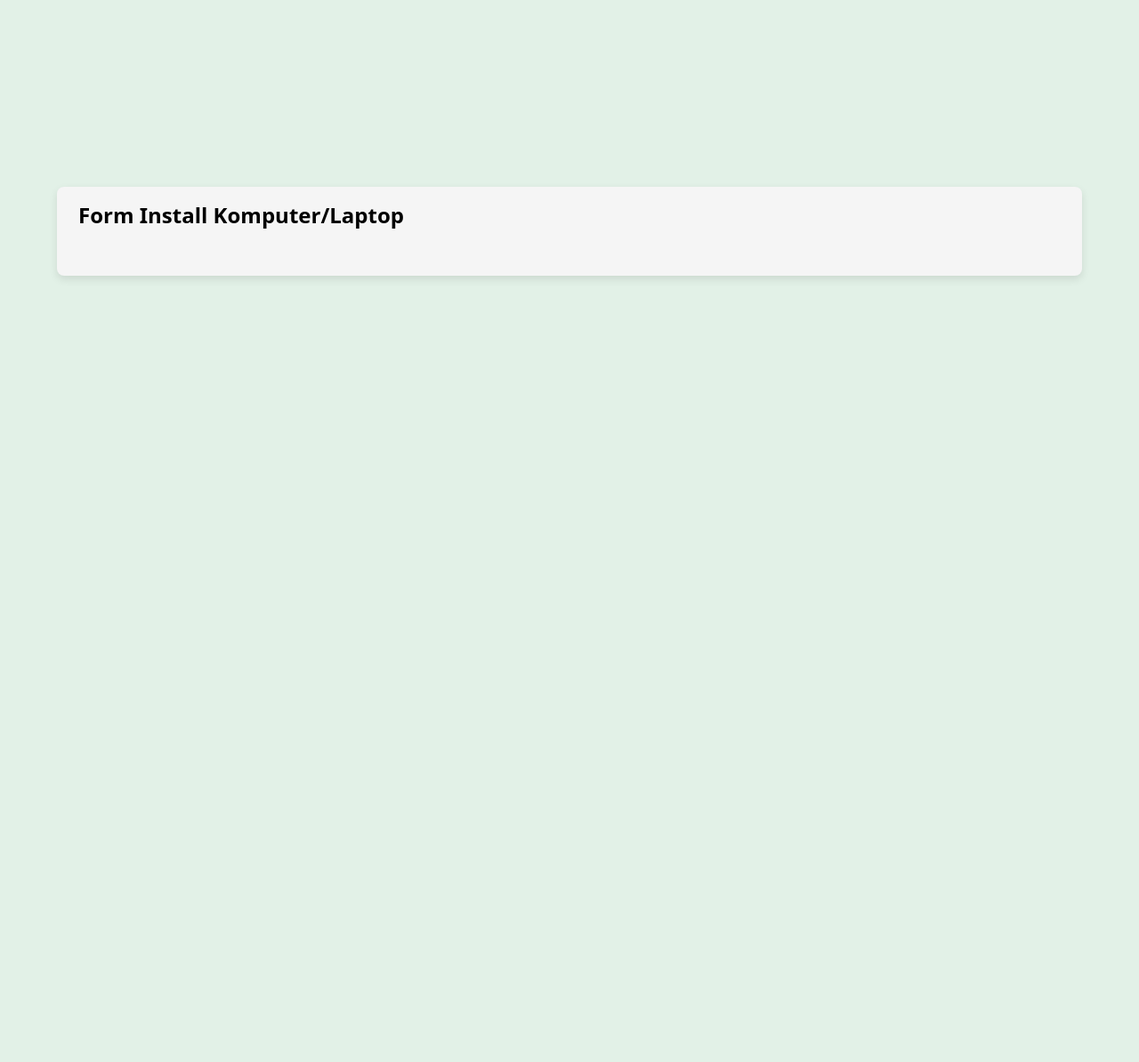
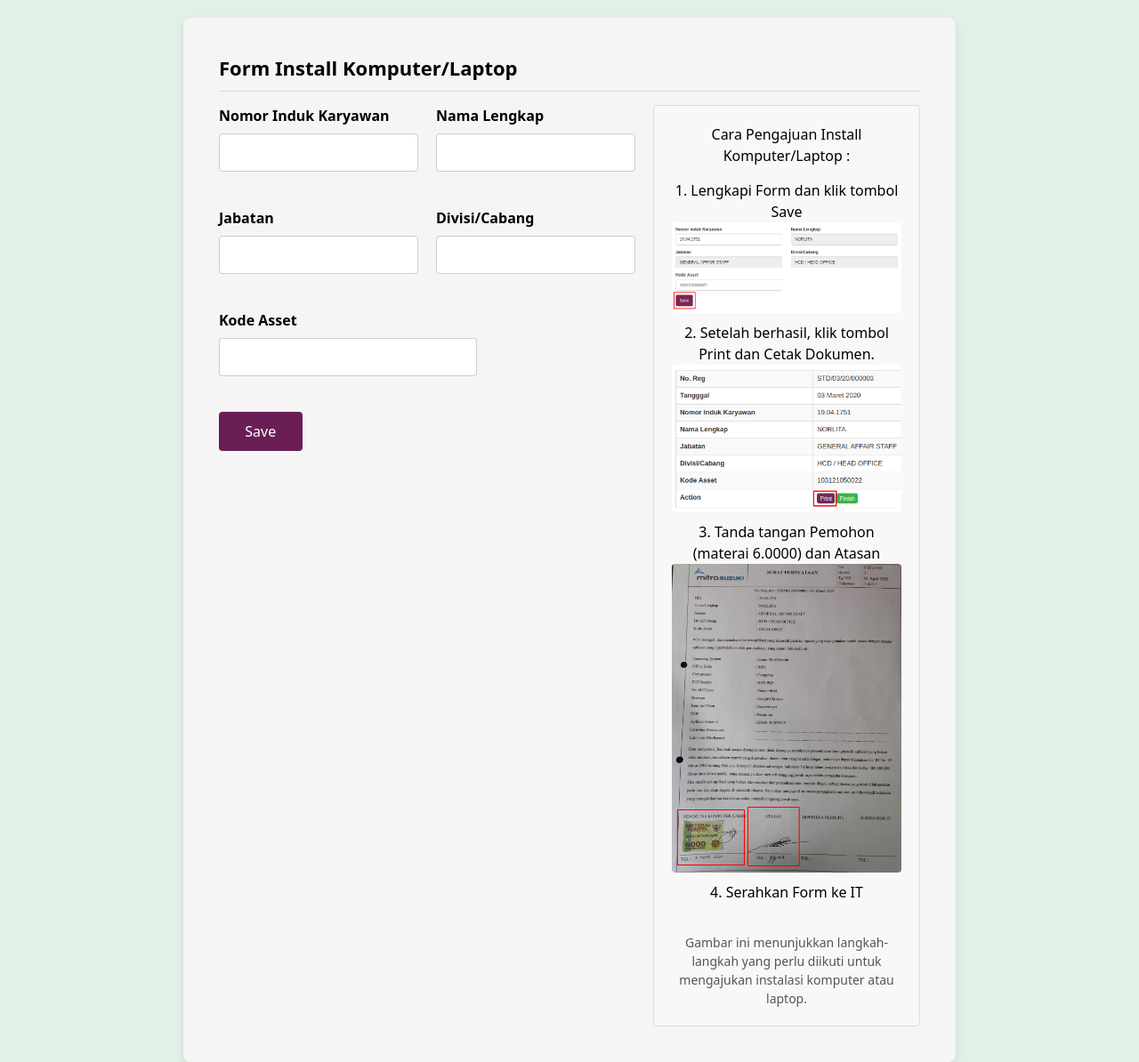
Before and after one commit to Aedezz/it-suzuki, a Laravel app: page /installasi-pc in a window 1280 px wide. Shown: the part 60-1254 px from the top of the page at 89% size. Before the commit the page ends 374 px from the top, so only its background shows below. Run offline with Laravel 10, Linux system fonts and the light colour scheme.

Commit message:
gilakssssss

```diff
--- a/resources/views/form-db/pc.blade.php
+++ b/resources/views/form-db/pc.blade.php
@@ -1,8 +1,70 @@
 @include('layout.navbar')
 
-<div style="display: flex; justify-content: center; align-items: center; height: 65vh;">
-    <div style="width: 90%; max-width: 1200px; background-color: #f5f5f5; border-radius: 8px; padding: 50px; box-shadow: 0px 4px 10px rgba(0, 0, 0, 0.1); text-align: center; position: relative;">
-        <h2 class="font-sans text-2xl font-bold absolute top-4 left-6 form-it-title">Form Install Komputer/Laptop</h2>
+<div style="display: flex; justify-content: center; align-items: flex-start; height: 100vh; padding: 20px;">
+    <div style="width: 70%; max-width: 1000px; background-color: #f5f5f5; border-radius: 8px; padding: 40px; box-shadow: 0px 4px 10px rgba(0, 0, 0, 0.1); text-align: left; position: relative;">
+        <h2 class="font-sans text-2xl font-bold" style="font-size: 22px; margin-bottom: 15px; border-bottom: 1px solid #ddd; padding-bottom: 10px;">
+            Form Install Komputer/Laptop
+        </h2>
 
+        <form style="display: flex;">
+            <!-- Left section for form fields -->
+            <div style="flex: 1; margin-right: 20px;">
+                <div style="display: flex; flex-wrap: wrap; gap: 20px;">
+                    <div style="flex: 1; min-width: 45%; margin-bottom: 20px;">
+                        <label for="no_induk" style="display: block; font-weight: bold; font-size: 16px;">Nomor Induk Karyawan</label>
+                        <input type="text" id="no_induk" name="no_induk" style="width: 100%; padding: 10px; margin-top: 8px; border-radius: 4px; border: 1px solid #ccc; font-size: 14px;">
+                    </div>
+
+                    <div style="flex: 1; min-width: 45%; margin-bottom: 20px;">
+                        <label for="nama_leng" style="display: block; font-weight: bold; font-size: 16px;">Nama Lengkap</label>
+                        <input type="text" id="nama_leng" name="nama_leng" style="width: 100%; padding: 10px; margin-top: 8px; border-radius: 4px; border: 1px solid #ccc; font-size: 14px;">
+                    </div>
+
+                    <div style="flex: 1; min-width: 45%; margin-bottom: 20px;">
+                        <label for="jabatan" style="display: block; font-weight: bold; font-size: 16px;">Jabatan</label>
+                        <input type="text" id="jabatan" name="jabatan" style="width: 100%; padding: 10px; margin-top: 8px; border-radius: 4px; border: 1px solid #ccc; font-size: 14px;">
+                    </div>
+
+                    <div style="flex: 1; min-width: 45%; margin-bottom: 20px;">
+                        <label for="divisi_cbg" style="display: block; font-weight: bold; font-size: 16px;">Divisi/Cabang</label>
+                        <input type="text" id="divisi_cbg" name="divisi_cbg" style="width: 100%; padding: 10px; margin-top: 8px; border-radius: 4px; border: 1px solid #ccc; font-size: 14px;">
+                    </div>
+
+                    <div style="flex: 1; min-width: 45%; margin-bottom: 20px;">
+                        <label for="kode_ass" style="display: block; font-weight: bold; font-size: 16px;">Kode Asset</label>
+                        <input type="text" id="kode_ass" name="kode_ass" style="width: 100%; max-width: 290px; padding: 10px; margin-top: 8px; border-radius: 4px; border: 1px solid #ccc; font-size: 14px;">
+                    </div>
+                </div>
+
+                <button type="submit" style="max-width: 20%; padding: 10px 20px; background-color: #6A1E55; color: white; border: none; border-radius: 4px; cursor: pointer; width: 100%; margin-top: 20px; font-size: 16px;">
+                    Save
+                </button>
+            </div>
+
+            <!-- Right section for image and heading -->
+            <div style="flex: 1; max-width: 300px; background-color: #f8f8f8; padding: 20px; border-radius: 4px; border: 1px solid #ddd; text-align: center;">
+                <h3 style="font-size: 16px; margin-bottom: 15px;">Cara Pengajuan Install Komputer/Laptop :</h3>
+
+                {{-- Section 1 --}}
+                <h3>1. Lengkapi Form dan klik tombol Save</h3>
+                <img src="../images/installasi/form_install.png" alt="Petunjuk Visual" style="width: 100%; height: auto; border-radius: 4px; margin-bottom: 10px;">
+
+                {{-- Section 2 --}}
+                <h3>2. Setelah berhasil, klik tombol Print dan Cetak Dokumen.</h3>
+                <img src="../images/installasi/detail_install.png" alt="Petunjuk Visual" style="width: 100%; height: auto; border-radius: 4px; margin-bottom: 10px;">
+
+                {{-- Section 3 --}}
+                <h3>3. Tanda tangan Pemohon (materai 6.0000) dan Atasan</h3>
+                <img src="../images/installasi/cetak_install.png" alt="Petunjuk Visual" style="width: 100%; height: auto; border-radius: 4px; margin-bottom: 10px;">
+
+                {{-- Section 4 --}}
+                <h3>4. Serahkan Form ke IT</h3>
+                <br>
+
+                <p style="font-size: 14px; color: #555; margin-top: 10px;">
+                    Gambar ini menunjukkan langkah-langkah yang perlu diikuti untuk mengajukan instalasi komputer atau laptop.
+                </p>
+            </div>
+        </form>
     </div>
 </div>
--- a/resources/views/form-db/user.blade.php
+++ b/resources/views/form-db/user.blade.php
@@ -72,11 +72,11 @@
             <p class="text-gray-700">Cara Pengajuan Pembuatan User Baru/Reset Password :</p>
             <ol class="list-decimal list-inside">
                 <li>Lengkapi <b>Form</b> dan klik tombol <b>Save</b></li>
-                <img src="images/form_user.png" class="mt-4" height="200px" width="300px" alt="Form Pembuatan User">
+                <img src="images/pembuat-user/form_user.png" class="mt-4" height="200px" width="300px" alt="Form Pembuatan User">
                 <li>Setelah berhasil, klik tombol <b>Print</b> dan <b>Cetak Dokumen</b></li>
-                <img src="images/detail_user.png" class="mt-4" height="200px" width="300px" alt="Detail User">
+                <img src="images/pembuat-user/cetak_user.png" class="mt-4" height="200px" width="300px" alt="Detail User">
                 <li>Tanda tangan <b>Pemohon</b> dan <b>Atasan</b></li>
-                <img src="images/cetak_user.png" class="mt-4" height="200px" width="300px" alt="Cetak User">
+                <img src="images/pembuat-user/detail_user.png" class="mt-4" height="200px" width="300px" alt="Cetak User">
                 <li>Serahkan <b>Form ke IT</b></li>
             </ol>
         </div>
--- a/resources/views/layout/navbar.blade.php
+++ b/resources/views/layout/navbar.blade.php
@@ -4,26 +4,25 @@
     <meta charset="UTF-8">
     <meta name="viewport" content="width=device-width, initial-scale=1.0">
     <meta http-equiv="X-UA-Compatible" content="ie=edge">
-    <title>IT DASH</title>
+    <title>IT</title>
     <link href="https://cdn.jsdelivr.net/npm/bootstrap-icons/font/bootstrap-icons.css" rel="stylesheet">
     <link href="https://cdn.jsdelivr.net/npm/tailwindcss@2.2.19/dist/tailwind.min.css" rel="stylesheet">
 </head>
 <body bgcolor="#E2F1E7">
     <div class="navbar bg-gray-800 text-white flex items-center p-4">
         <div class="navbar-links flex gap-10">
+            {{-- Icon Home --}}
             <a href="/" class="hover:text-gray-400 flex items-center ml-20">
                 <i class="bi bi-house-fill mr-1"></i>
             </a>
+            {{-- Menu --}}
             <a href="installasi-pc" class="hover:text-gray-400 font-sans">Install Komputer/Laptop</a>
             <a href="pembuatan-user" class="hover:text-gray-400 font-sans">Pembuatan User/Reset Password</a>
             <a href="perbaikan" class="hover:text-gray-400 font-sans">Perbaikan Perangkat</a>
             <a href="#" class="hover:text-gray-400 font-sans">Download Berita Acara</a>
         </div>
+        {{-- Login --}}
         <div class="navbar-logo ml-auto mr-10">
             <h2 class="text-xl font-bold">Login IT</h2>
         </div>
     </div>
-
-
-</body>
-</html>
```
Also changed, not shown: public/css/dashboard.css (deleted, +0 -23 lines), public/css/wave.css (added, +51 -0 lines), resources/views/dashboard.blade.php (+69 -12 lines), public/images/car2.png (added), public/images/installasi/cetak_install.png (added), public/images/installasi/detail_install.png (added), public/images/installasi/form_install.png (added), public/images/pembuat-user/cetak_user.png (renamed from public/images/cetak_user.png), public/images/pembuat-user/detail_user.png (renamed from public/images/detail_user.png), public/images/pembuat-user/form_user.png (renamed from public/images/form_user.png).
